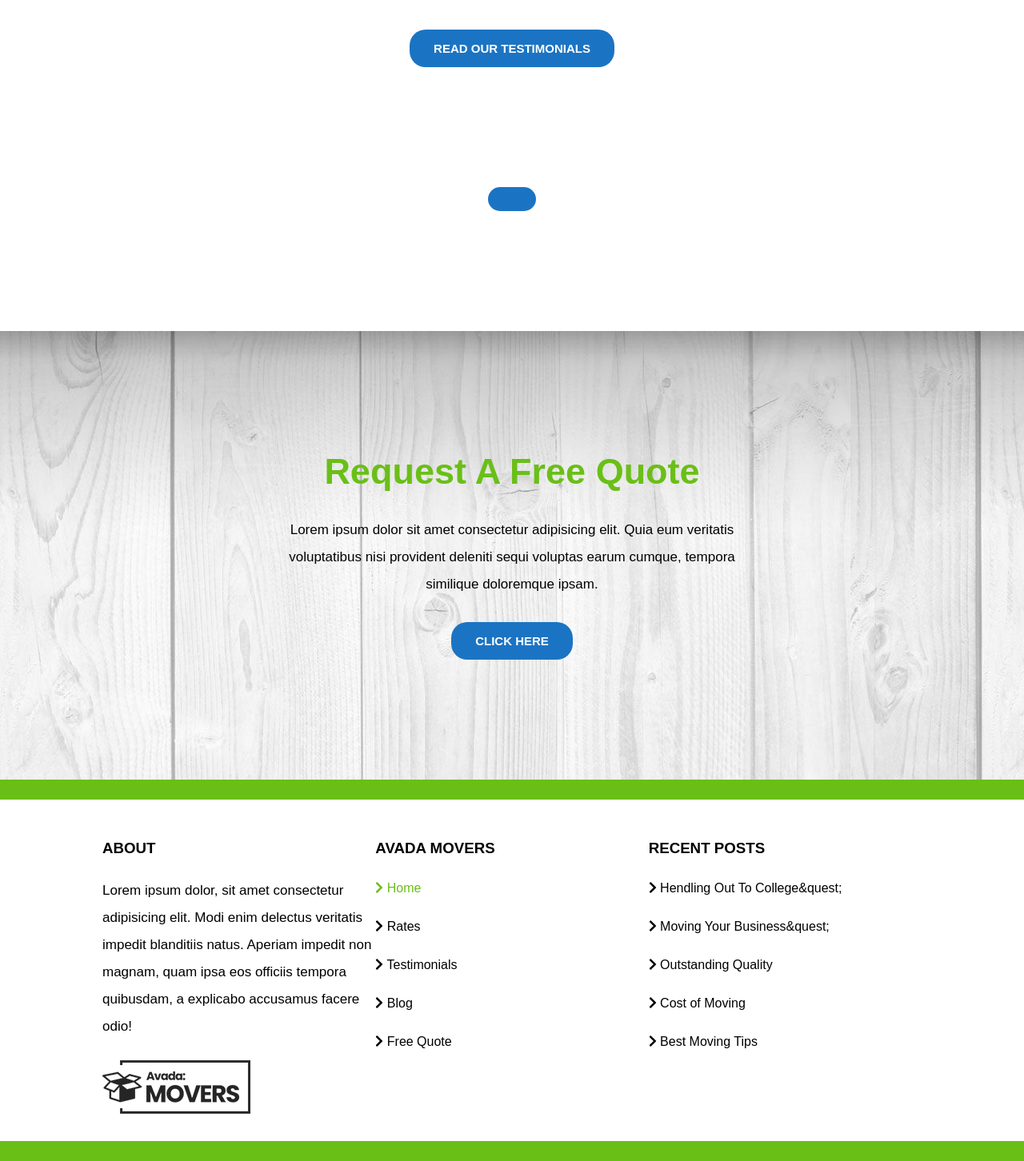
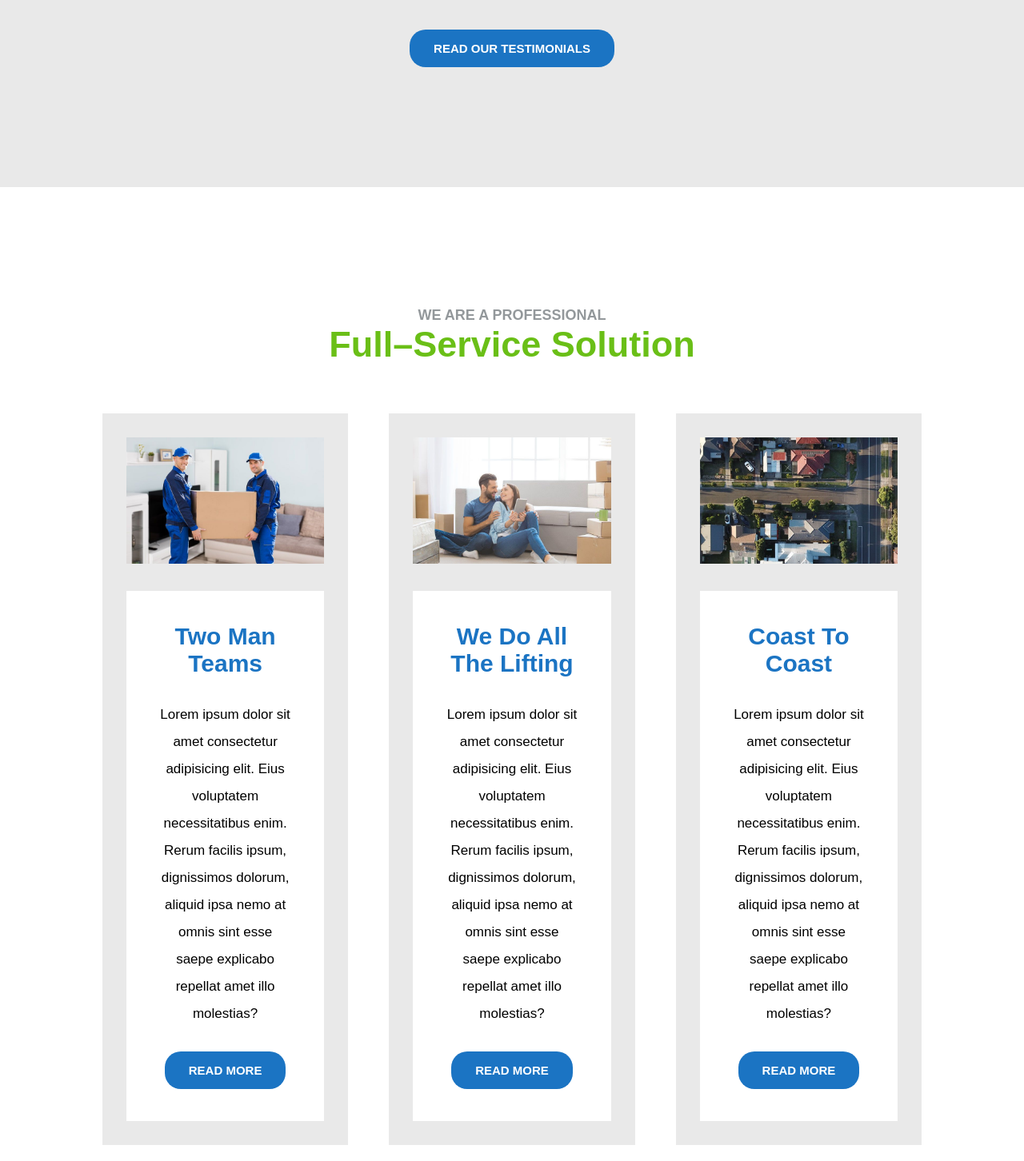
Before and after one commit to Maurizio97/proj-html-vuejs, a Vue app: page / in a window 1280 px wide. Shown: the part 1338-2790 px from the top of the page at 80% size. Built offline with nearby package versions, Linux system fonts and the light colour scheme.

Commit message:
component mysection2 complete

```diff
--- a/src/App.vue
+++ b/src/App.vue
@@ -104,8 +104,8 @@ export default {
 
 // regole generali
 * {
-  margin: 0 auto;
-  padding: 0 ;
+  margin: 0;
+  padding: 0;
   box-sizing: border-box;
 }
 
--- a/src/assets/_variables.scss
+++ b/src/assets/_variables.scss
@@ -3,3 +3,4 @@ $green: #6abf17;
 $colorButton: #1775bf;
 $colorSubTitleJb: #6b6b6b;
 $colorSubTitle: #93989b;
+$bgCardSection2: #e9e9e9
--- a/src/components/MyHeader.vue
+++ b/src/components/MyHeader.vue
@@ -95,13 +95,6 @@ export default {
   justify-content: space-between;
   align-items: center;
 
-  div {
-    width: 100%;
-  }
-
-  #social-icons {
-    text-align: right;
-  }
   .icon {
     margin: 0 8px;
     font-size: 16px;
@@ -131,13 +124,9 @@ nav {
   height: 110px;
   display: flex;
   align-items: center;
-
-  #logo {
-    width: 100%;
-  }
+  justify-content: space-between;
 
   #cont-navbar {
-    width: 100%;
     display: flex;
     align-items: center;
   }
--- a/src/components/MyMain.vue
+++ b/src/components/MyMain.vue
@@ -1,7 +1,10 @@
 <template>
   <main>
+    <!-- sezione 1 -->
     <MySection1/>
-    <MySection2/>
+    <!-- sezione 2 -->
+    <MySection2 :content="elSection2"/>
+    <!-- sezione 5 -->
     <MySection5/>
   </main>
 </template>
@@ -17,7 +20,6 @@ export default {
     MySection2,
     MySection5,
   },
-
 }
 </script>
 
--- a/src/components/MySection1.vue
+++ b/src/components/MySection1.vue
@@ -23,12 +23,18 @@ export default {
 
 <!-- Add "scoped" attribute to limit CSS to this component only -->
 <style scoped lang="scss">
+@import '@/assets/_variables.scss';
+
+section {
+    background-color: $bgCardSection2;
+}
 div {
     text-align: center;
-    margin: 150px 0;
+    padding: 150px 0;
 
     h2 {
         width: 25%;
+        margin: 0 auto;
     }
 
     p {
--- a/src/components/MySection2.vue
+++ b/src/components/MySection2.vue
@@ -1,35 +1,113 @@
 <template>
   <section>
-      <div>
       <h3 class="sub-title">
+          WE ARE A PROFESSIONAL
       </h3>
       <h2 class="title">
+          Full&ndash;Service Solution
+      </h2>
+      <div id="container-card" class="center">
+        <!-- card -->
+        <div class="bg-card" v-for="item in elSection2" :key="item.title">
+          <div class="card">
+            <img :src="item.image" :alt="item.title">
+            <div id="cont-text">
+              <h2 class="title-card">
+              {{ item.title }}
               </h2>
               <p class="text-par">
+                {{ item.paragraph }}
               </p>
-          <button></button>
+              <button>{{ item.btn }}</button>
             </div>
+          </div>
+        </div>
+      </div>
+
   </section>
 </template>
 
 <script>
 export default {
   name: 'MySection2',
+  props: {
+    content:Array,
+  },
+  data() {
+    return {
+      elSection2: [
+        {
+          image: require("@/assets/img/avada-movers-serviceonephoto-final.jpg"),
+          title: "Two Man Teams",
+          paragraph: "Lorem ipsum dolor sit amet consectetur adipisicing elit. Eius voluptatem necessitatibus enim. Rerum facilis ipsum, dignissimos dolorum, aliquid ipsa nemo at omnis sint esse saepe explicabo repellat amet illo molestias?",
+          btn: "READ MORE",
+        },
+        {
+          image: require("@/assets/img/avada-movers-servicetwophoto-final.jpg"),
+          title: "We Do All The Lifting",
+          paragraph: "Lorem ipsum dolor sit amet consectetur adipisicing elit. Eius voluptatem necessitatibus enim. Rerum facilis ipsum, dignissimos dolorum, aliquid ipsa nemo at omnis sint esse saepe explicabo repellat amet illo molestias?",
+          btn: "READ MORE",
+        },
+        {
+          image: require("@/assets/img/avada-movers-servicethreephoto-final.jpg"),
+          title: "Coast To Coast",
+          paragraph: "Lorem ipsum dolor sit amet consectetur adipisicing elit. Eius voluptatem necessitatibus enim. Rerum facilis ipsum, dignissimos dolorum, aliquid ipsa nemo at omnis sint esse saepe explicabo repellat amet illo molestias?",
+          btn: "READ MORE",
+        },
+      ]
+    }
+  }
 }
 </script>
 
 <!-- Add "scoped" attribute to limit CSS to this component only -->
 <style scoped lang="scss">
+@import '@/assets/_variables.scss';
+
+section {
+  padding: 150px 0;
+}
+
+.sub-title {
+  text-align: center;
+}
+
+.title {
+  text-align: center;
+}
+
+#container-card {
+  display: flex;
+  justify-content: space-between;
+}
+
+.bg-card {
+  margin: 60px 0;
+  width: 30%;
+  padding: 30px;
+  background-color: $bgCardSection2;
+
+  img {
+    width: 100%;
+  }
+}
+
+#cont-text {
+  background-color: white;
+  padding: 40px;
+  margin-top: 30px;
+}
+
 div {
   text-align: center;
-    margin: 150px 0;
 
-    h2 {
-        width: 25%;
+  .title-card {
+    color: $blue;
+    font-weight: 700;
+    font-size: 30px;
   }
 
   p {
-        width: 40%;
     margin: 30px auto;
   }
 }
```
Lines whose indentation alone changed are shown as unchanged.
